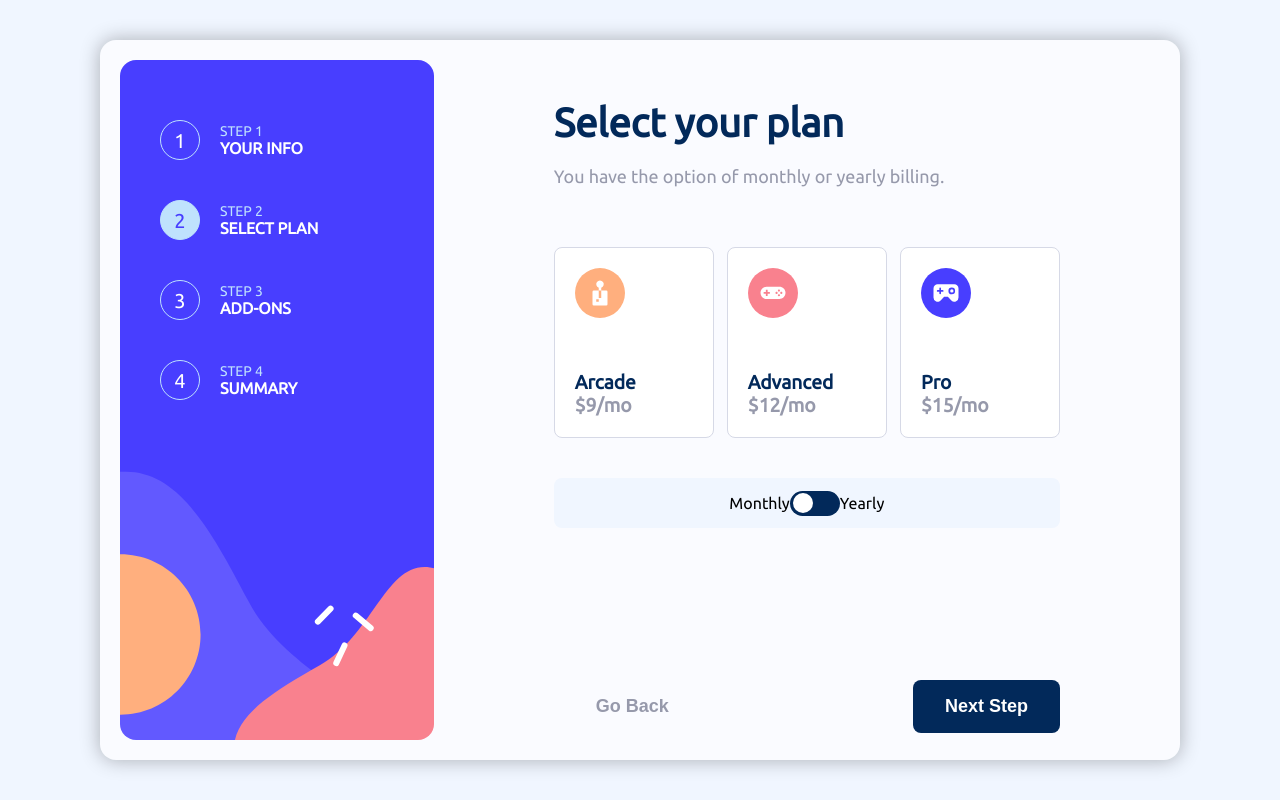
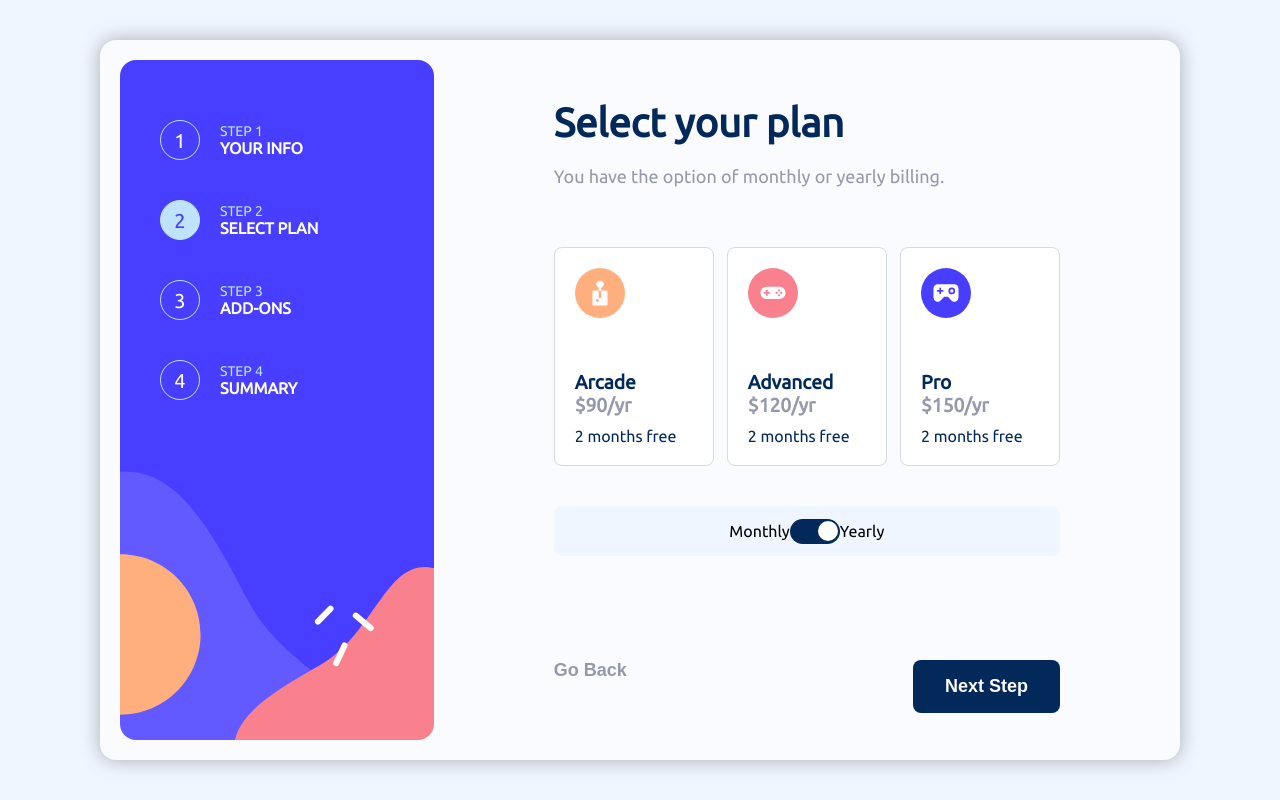
Before and after one commit to abstractHunter/vuejs-multi-step-form, a Vue app: page / in a window 1280 px wide. Both pictures are taken after a click on the button "Next Step". Built offline with nearby package versions, Linux system fonts and the light colour scheme; the HTML template or start-up script is replaced by a standard one.

Commit message:
create price store

```diff
--- a/src/components/Content.vue
+++ b/src/components/Content.vue
@@ -6,8 +6,8 @@ const stepStore = useStepStore();
 </script>
 
 <template>
-    <div class="ct-container">
-        <div class="ct-content">
+    <div class="main-container">
+        <div class="main-content">
             <slot />
         </div>
         <NavButtons v-if="stepStore.step < 5" />
@@ -15,13 +15,13 @@ const stepStore = useStepStore();
 </template>
 
 <style scoped>
-.ct-container {
+.main-container {
     padding: 20px 100px;
     margin-left: 20px;
     width: calc(100% - 320px);
 }
 
-.ct-content {
+.main-content {
     height: 600px;
     width: 100%;
 }
--- a/src/components/NavButtons.vue
+++ b/src/components/NavButtons.vue
@@ -20,7 +20,6 @@ const stepStore = useStepStore();
 
 .button {
     position: absolute;
-    padding: 16px 32px;
     border-radius: 8px;
     border: none;
     font-size: 16px;
@@ -32,7 +31,7 @@ const stepStore = useStepStore();
 .prev-button {
     background-color: transparent;
     color: var(--cool-gray);
-    left: 10px;
+    left: 0;
 }
 
 .prev-button:hover {
@@ -40,6 +39,7 @@ const stepStore = useStepStore();
 }
 
 .next-button {
+    padding: 16px 32px;
     background-color: var(--marine-blue);
     color: var(--white);
     right: 0;
@@ -50,6 +50,7 @@ const stepStore = useStepStore();
 }
 
 .confirm-button {
+    padding: 16px 32px;
     background-color: var(--purplish-blue);
     color: var(--white);
     right: 0;
--- a/src/components/SelectPlan.vue
+++ b/src/components/SelectPlan.vue
@@ -1,13 +1,16 @@
 <script setup>
 import { ref, computed } from 'vue';
+import { usePriceStore } from '@/stores/price';
+
 import IconArcade from '../assets/images/icon-arcade.svg';
 import IconAdvanced from '../assets/images/icon-advanced.svg';
 import IconPro from '../assets/images/icon-pro.svg';
 
-const checked = ref(false);
+
+const priceStore = usePriceStore();
 
 const duration = computed(() => {
-    return checked.value ? 'yr' : 'mo';
+    return priceStore.yearly ? 'yr' : 'mo';
 })
 
 const plans = [
@@ -39,6 +42,11 @@ const plans = [
         },
     },
 ]
+
+const selectPlan = (plan) => {
+    priceStore.plan = plan;
+}
+
 </script>
 
 <template>
@@ -46,7 +54,8 @@ const plans = [
         <h2 class="title">Select your plan</h2>
         <p class="subtitle">You have the option of monthly or yearly billing.</p>
         <div class="plans">
-            <div v-for="plan in plans" :key="plan.id" class="plan">
+            <div v-for="plan in plans" :key="plan.id" class="plan"
+                :class="{ 'selected-plan': priceStore.plan.id == plan.id }" @click="selectPlan(plan)">
                 <img :src="plan.icon" alt="" />
                 <h3>{{ plan.name }}</h3>
                 <p class="price">
@@ -59,7 +68,7 @@ const plans = [
         <div class="duration">
             <label for="published">
                 Monthly
-                <input type="checkbox" v-model="checked" id="published" />
+                <input type="checkbox" v-model="priceStore.yearly" id="published" />
                 <span></span>
                 Yearly
             </label>
@@ -71,7 +80,7 @@ const plans = [
 .title {
     font-size: 2.5rem;
     font-weight: 600;
-    margin: 20px 0;
+    padding: 20px 0;
     color: var(--marine-blue);
 }
 
@@ -96,6 +105,11 @@ const plans = [
     padding: 20px;
     cursor: pointer;
     border: 1px solid var(--light-gray);
+}
+
+.selected-plan {
+    border: 1px solid var(--purplish-blue);
+    background-color: var(--magnolia);
 }
 
 .plan:hover {
--- a/src/components/YourInfo.vue
+++ b/src/components/YourInfo.vue
@@ -27,7 +27,7 @@
 h2 {
     font-size: 2.5rem;
     font-weight: 600;
-    margin: 20px 0;
+    padding: 20px 0;
     color: var(--marine-blue);
 }
 
--- /dev/null
+++ b/src/stores/price.js
@@ -0,0 +1,22 @@
+import { defineStore } from 'pinia';
+
+export const usePriceStore = defineStore('price', {
+    state: () => {
+        return {
+            yearly: true,
+            plan: {},
+            addons: [],
+        }
+    },
+    actions: {
+        setYearly() {
+            this.yearly = true;
+        },
+        setPlan(plan) {
+            this.plan = plan;
+        },
+        setAddons(addons) {
+            this.addons = addons;
+        }
+    }
+});
```
